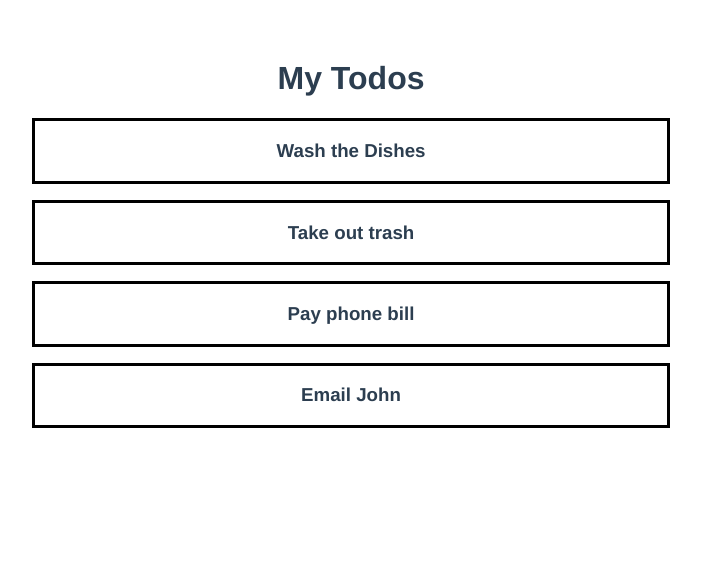
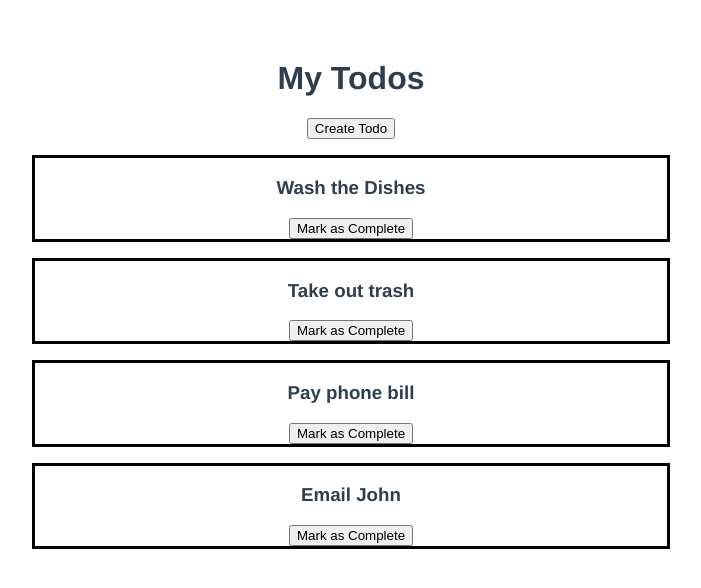
Before and after one commit to kevinneyer/vue-todo-3.4.21, a Vue app: page / in a window 1280 px wide. Shown: the top 588 px of the page, without its empty margins (289-990 px from the left). Built offline with nearby package versions, Linux system fonts and the light colour scheme; data requests are answered from the project's data file.

Commit message:
minor component layout plus form added

```diff
--- a/src/components/CreateForm.vue
+++ b/src/components/CreateForm.vue
@@ -0,0 +1,26 @@
+<template>
+    <div>
+        <form class='form'>
+            <label>Enter Todo</label><br />
+            <textarea v-model="content" type='text' placeholder="Enter todo...."/><br />
+            <input type='submit' />
+        </form>
+    </div>
+</template>
+
+<script>
+export default {
+    name: 'CreateForm',
+    data: function(){
+        return{
+            content: ''
+        }
+    }
+}
+</script>
+
+<style scoped>
+    .form{
+        display: block;
+    }
+</style>
--- a/src/components/Home.vue
+++ b/src/components/Home.vue
@@ -1,20 +1,30 @@
 <template>
   <div>
+    <div>
+      <h1>My Todos</h1>
+      <button @click='formHandler()'>{{ form ? 'Hide Form' : 'Create Todo' }}</button>
+    </div>
+    <div v-if='form'>
+      <CreateForm />
+    </div>
     <ToDos :todos="todos" />
   </div>
 </template>
 
 <script>
 import ToDos from './ToDos'
+import CreateForm from './CreateForm'
 
 export default {
   name: 'Home',
   components: {
-    ToDos
+    ToDos,
+    CreateForm
   },
   data: function (){
     return {
-      todos: []
+      todos: [],
+      form: false
     }
   },
   methods: {
@@ -22,6 +32,9 @@ export default {
       let results = await fetch('http://localhost:3000/todos')
       let data = await results.json()
       return data
+    },
+    formHandler(){
+      this.form = !this.form
     }
   },
   async mounted(){
--- a/src/components/ToDo.vue
+++ b/src/components/ToDo.vue
@@ -1,25 +1,22 @@
 <template>
-    <div v-for='todo in todos' :key="todo.id">
-        <div v-if='todo.completed === false' class='todo-card'>
-            <h3>{{ todo.content }}</h3>
-        </div>
-        <div v-else class='disabled'>
-            <h3>{{ todo.content }}</h3>
-        </div>
+    <div v-if="todo.completed === false" class='todo-card'>
+        <h3>{{ todo.content }}</h3>
+        <button>Mark as Complete</button>
+    </div>
+    <div v-else-if="todo.completed === true" class='disabled'>
+        <h3>{{ todo.content }}</h3>
     </div>
 </template>
 
 <script>
 export default {
     name: 'Todo',
-    props: ['todos']
+    props: ['todo'],
 }
 </script>
 
 <style scoped>
     .todo-card{
-        /* display: flex; */
-        /* flex-flow: column-wrap; */
         margin-top: 1em;
         margin-bottom: 1em;
         border: black;
--- a/src/components/ToDos.vue
+++ b/src/components/ToDos.vue
@@ -1,7 +1,8 @@
 <template>
     <div>
-        <h1>My Todos</h1>
-        <ToDo :todos="todos"/>
+        <div v-for='todo in todos' :key="todo.id">
+            <ToDo :todo="todo"/>
+        </div>
     </div>
 </template>
 
```
Also changed, not shown: src/assets/logo.png (deleted).
